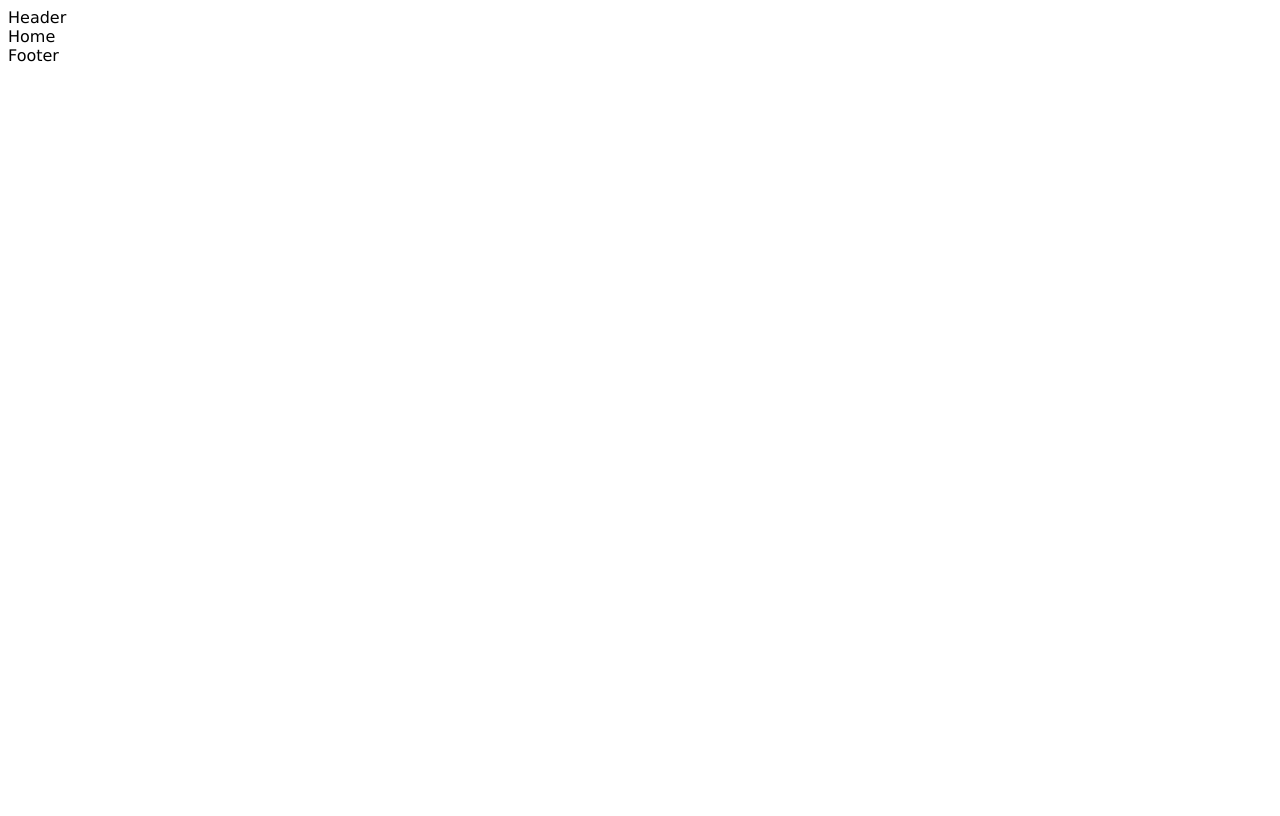
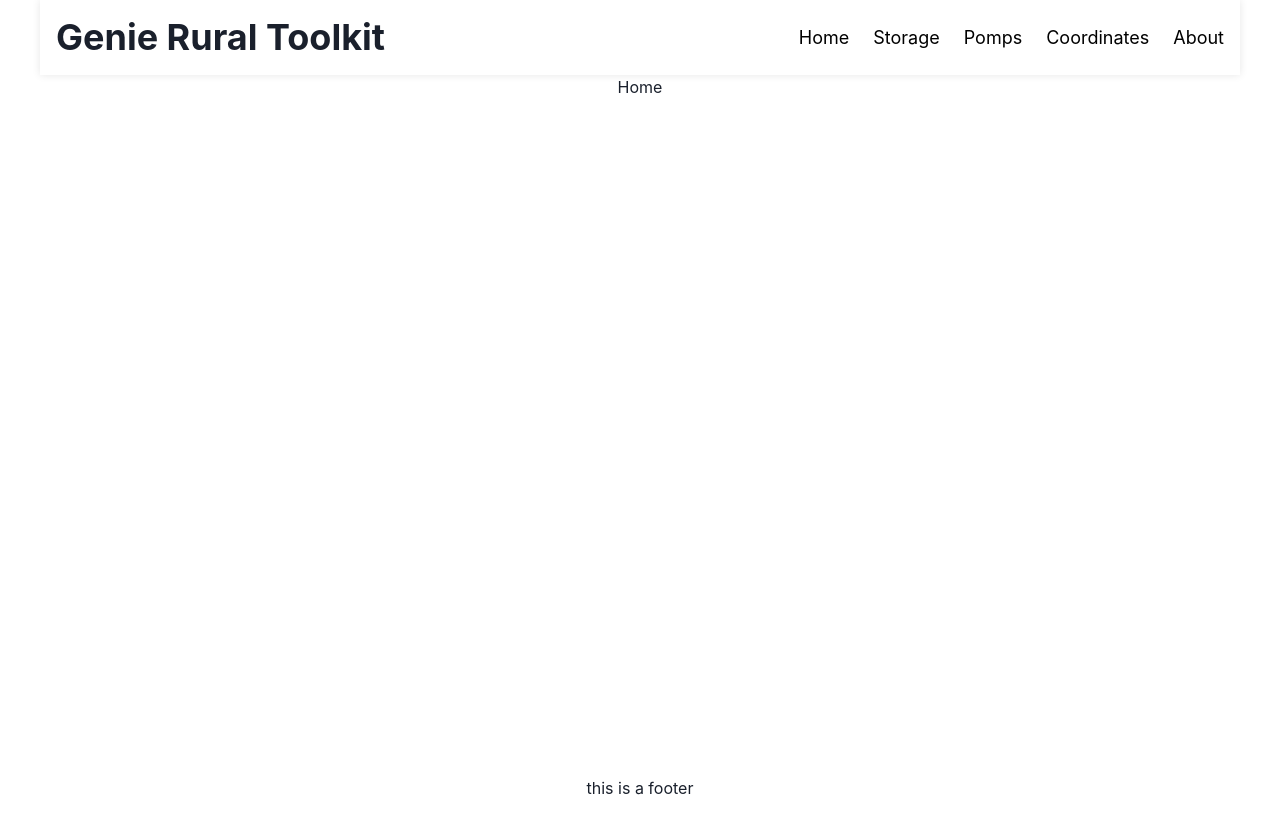
Before and after one commit to anas-asimi/Genie-rural-toolkit, a React (Vite) app: page / in a window 1280 px wide. Built offline with nearby package versions, Linux system fonts and the light colour scheme.

Commit message:
complete Header functionality

```diff
--- a/package.json
+++ b/package.json
@@ -4,7 +4,7 @@
   "version": "0.0.0",
   "type": "module",
   "scripts": {
-    "dev": "vite",
+    "dev": "vite --host",
     "build": "vite build",
     "lint": "eslint src --ext js,jsx --report-unused-disable-directives --max-warnings 0",
     "preview": "vite preview"
--- a/src/components/Footer.jsx
+++ b/src/components/Footer.jsx
@@ -1,7 +1,9 @@
-import React from 'react'
+import { Center } from '@chakra-ui/react'
 
 export default function Footer() {
   return (
-    <div>Footer</div>
+    <Center>
+      this is a footer
+    </Center>
   )
 }
--- a/src/components/Header.jsx
+++ b/src/components/Header.jsx
@@ -1,7 +1,94 @@
-import React from 'react'
+import {
+	Box,
+	Collapse,
+	Flex,
+	HStack,
+	Heading,
+	IconButton,
+	Link,
+	Show,
+	Spacer,
+	VStack,
+	useDisclosure,
+} from "@chakra-ui/react";
+import { MdMenu, MdOutlineClose } from "react-icons/md";
+import { Link as ReactLink } from "react-router-dom";
 
 export default function Header() {
-  return (
-    <div>Header</div>
-  )
+	const { isOpen, onToggle } = useDisclosure();
+
+	return (
+		<>
+			<Flex as="header" w="100%" p='16px' boxShadow="0px 0px 8px 0px rgba(0,0,0,0.1)">
+				<Heading>Genie Rural Toolkit</Heading>
+				<Spacer />
+				<Show below="lg">
+					<Box onClick={onToggle}>
+						{isOpen ? (
+							<IconButton
+								aria-label="close menu"
+								border="none"
+								icon={<MdOutlineClose size="40px" />}
+							/>
+						) : (
+							<IconButton
+								aria-label="open menu"
+								border="none"
+								icon={<MdMenu size="40px" />}
+							/>
+						)}
+					</Box>
+				</Show>
+				<Show above="lg">
+					<HStack as="nav" gap="24px" fontSize="lg" textTransform="capitalize">
+						<Link color="black" as={ReactLink} to="/">
+							home
+						</Link>
+						<Link color="black" as={ReactLink} to="/storage">
+							storage
+						</Link>
+						<Link color="black" as={ReactLink} to="/pomps">
+							pomps
+						</Link>
+						<Link color="black" as={ReactLink} to="/coordinates">
+							coordinates
+						</Link>
+						<Link color="black" as={ReactLink} to="/about">
+							about
+						</Link>
+					</HStack>
+				</Show>
+
+			</Flex>
+			<Collapse in={isOpen}>
+				<VStack
+					as="nav"
+					w='100vw'
+					gap="8px"
+					fontSize="lg"
+					textTransform="capitalize"
+					alignItems="flex-end"
+					p='16px 32px'
+					boxShadow="0px 0px 8px 0px rgba(0,0,0,0.1)"
+					mb='4px'
+				>
+					<Link color="black" onClick={onToggle} as={ReactLink} to="/">
+						home
+					</Link>
+					<Link color="black" onClick={onToggle} as={ReactLink} to="/storage">
+						storage
+					</Link>
+					<Link color="black" onClick={onToggle} as={ReactLink} to="/pomps">
+						pomps
+					</Link>
+					<Link color="black" onClick={onToggle} as={ReactLink} to="/coordinates">
+						coordinates
+					</Link>
+					<Link color="black" onClick={onToggle} as={ReactLink} to="/about">
+						about
+					</Link>
+				</VStack>
+			</Collapse>
+		</>
+	);
 }
--- a/src/index.css
+++ b/src/index.css
@@ -1,8 +1,25 @@
 :root {
-  font-family: 'Lucida Sans', 'Lucida Sans Regular', 'Lucida Grande', 'Lucida Sans Unicode', Geneva, Verdana, sans-serif;
+  font-family: "Lucida Sans", "Lucida Sans Regular", "Lucida Grande",
+    "Lucida Sans Unicode", Geneva, Verdana, sans-serif;
+}
+
+*{
+  box-sizing: border-box;
+  text-decoration: none;
 }
 
 body {
+  margin: 0;
+  padding: 0;
   min-width: 320px;
-  min-height: 100vh;
+  max-width: 100vw;
 }
+#root {
+  min-height: 100svh;
+  width: 100%;
+  max-width: 1200px;
+  margin-inline: auto;
+  display: flex;
+  flex-direction: column;
+  align-items: center;
+}
--- a/src/layouts/Layout.jsx
+++ b/src/layouts/Layout.jsx
@@ -1,13 +1,15 @@
+import Header from '../components/Header'
 import { Outlet } from "react-router-dom";
-import Header from '../components/Header'
+import { Spacer } from "@chakra-ui/react";
 import Footer from '../components/Footer'
 
 export default function Layout() {
   return (
     <>
-      <Header/>
+      <Header />
       <Outlet />
-      <Footer/>
+      <Spacer />
+      <Footer />
     </>
   )
 }
--- a/src/main.jsx
+++ b/src/main.jsx
@@ -1,13 +1,16 @@
 import React from 'react'
 import ReactDOM from 'react-dom/client'
 import { BrowserRouter } from "react-router-dom";
+import { ChakraProvider } from '@chakra-ui/react'
 import App from './App';
 import './index.css'
 
 ReactDOM.createRoot(document.getElementById('root')).render(
   <React.StrictMode>
     <BrowserRouter>
-      <App />
+      <ChakraProvider>
+        <App />
+      </ChakraProvider>
     </BrowserRouter>
   </React.StrictMode>
 )
```
